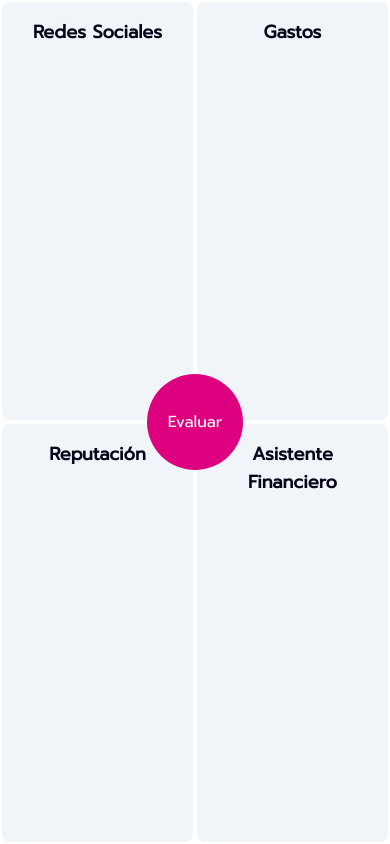
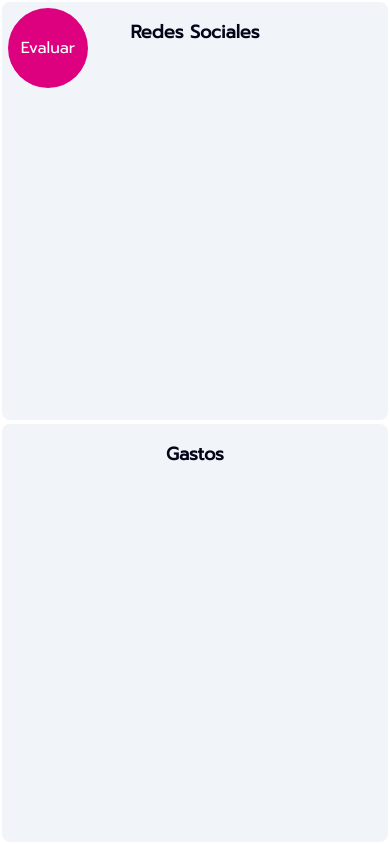
Before and after one commit to Anyel-ec/Hackathon-Guayaquil-2025-Frontend, a Next.js app: page /evaluator in a window 390 px wide. Shown: the top 844 px of the page. Built offline with nearby package versions, Linux system fonts and the light colour scheme.

Commit message:
refactor: Make Evaluator Mockup Responsive

```diff
--- a/src/app/evaluator/page.tsx
+++ b/src/app/evaluator/page.tsx
@@ -5,8 +5,8 @@ import SocialLinking from "@/components/evaluator/sections/social-linking";
 
 export default function Evaluator() {
   return (
-    <main className="relative grid grid-cols-2 grid-rows-2 h-screen w-screen">
-      <button className="absolute bottom-1/2 right-1/2 translate-1/2 text-primary-foreground rounded-full h-24 w-24 flex items-center justify-center cursor-pointer hover:scale-105 transition-transform bg-primary hover:bg-primary/90">
+    <main className="relative grid sm:grid-cols-2 sm:grid-rows-2 sm:h-screen sm:w-screen">
+      <button className="fixed sm:absolute top-2 left-2 sm:top-auto sm:left-auto sm:bottom-1/2 sm:right-1/2 sm:translate-y-1/2 sm:translate-x-1/2 text-primary-foreground rounded-full h-20 w-20 sm:h-24 sm:w-24 flex items-center justify-center cursor-pointer hover:scale-105 transition-transform bg-primary hover:bg-primary/90">
         Evaluar
       </button>
       <SocialLinking />
--- a/src/components/evaluator/sections/evaluator-section.tsx
+++ b/src/components/evaluator/sections/evaluator-section.tsx
@@ -8,7 +8,7 @@ export default function EvaluatorSection({
   children,
 }: EvaluatorSectionProps) {
   return (
-    <section className="flex flex-col gap-4 p-4 bg-accent hover:bg-background transition-colors border-2 border-background rounded-lg">
+    <section className="h-[50vh] flex flex-col gap-4 p-4 bg-accent hover:bg-background transition-colors border-2 border-background rounded-lg">
       <h2 className="text-center text-lg font-bold">{title}</h2>
       {children}
     </section>
```
